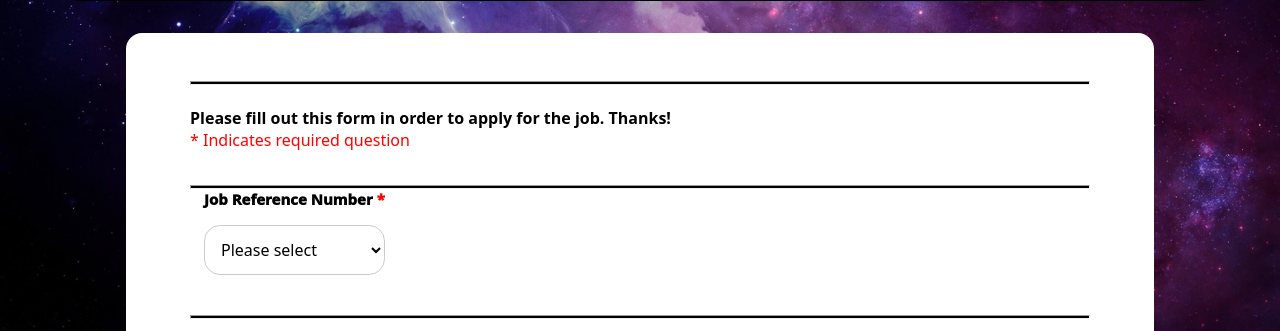
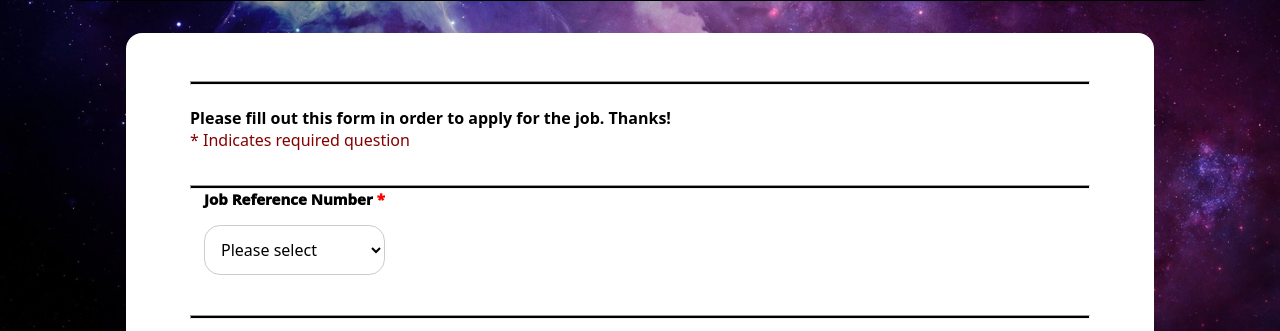
Before and after one commit to Dynamicarian/project2, a PHP site: page /apply.html in a window 1280 px wide. Shown: the part 324-655 px from the top of the page. Run offline with PHP 8.4, Linux system fonts and the light colour scheme.

Commit message:
change color css

```diff
--- a/styles/styles.css
+++ b/styles/styles.css
@@ -826,7 +826,7 @@ in order to let people know that it is required to fill in that input section */
 
 /* styling the id "reuqired" with a red and 1rem font size */
   #required {
-    color: red;
+    color: rgb(133, 0, 0);
     font-size: 1rem;
   }
 
```
